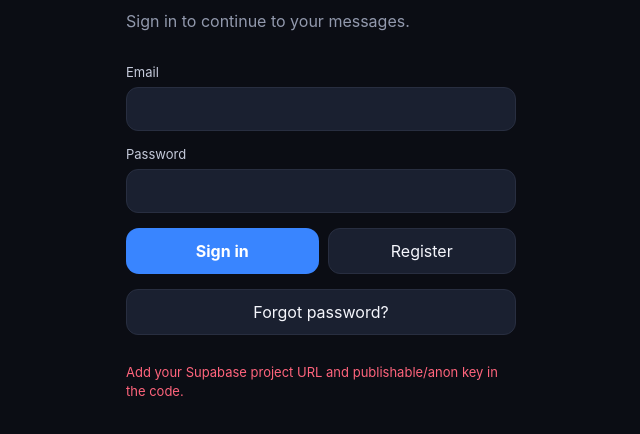
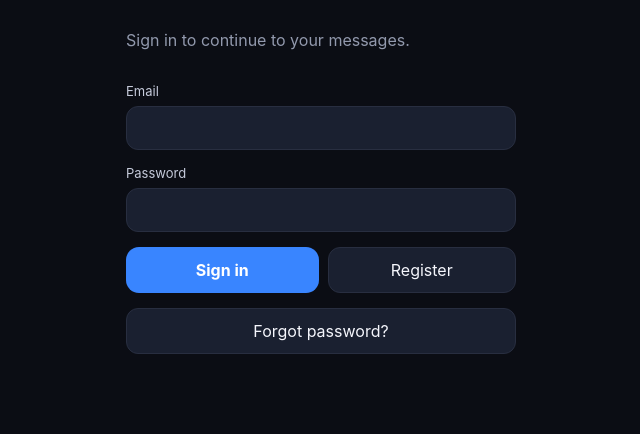
Before and after one commit to Anorld-Palmer/Messenger, a plain HTML site: page index.html in a window 1280 px wide. Shown: the part 254-688 px from the top of the page, without its empty margins (319-959 px from the left). Drawn offline with nearby package versions, Linux system fonts and the light colour scheme.

Commit message:
Update index.html

```diff
--- a/index.html
+++ b/index.html
@@ -581,8 +581,8 @@ button:focus-visible, input:focus-visible {
 
 /* Replace these with your existing Supabase project values.
    Use the publishable/anon key only, never a service-role key. */
-const SUPABASE_URL = "YOUR_SUPABASE_URL";
-const SUPABASE_KEY = "YOUR_SUPABASE_PUBLISHABLE_OR_ANON_KEY";
+const SUPABASE_URL = "https://ixttoxcoszadpmawccuf.supabase.co";
+const SUPABASE_KEY = "sb_publishable_69nhwCbffOndwKFo4pMyDQ_KxsZDyWK";
 
 const $ = id => document.getElementById(id);
 
```
